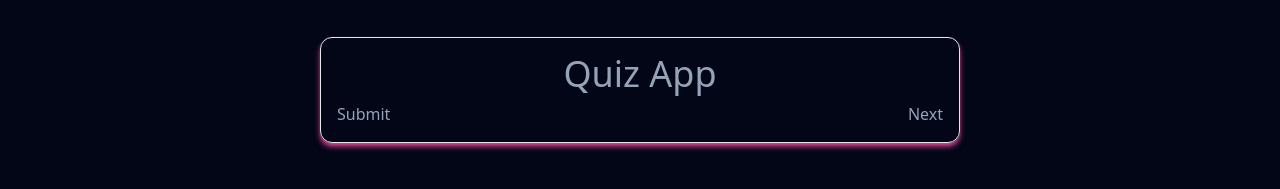
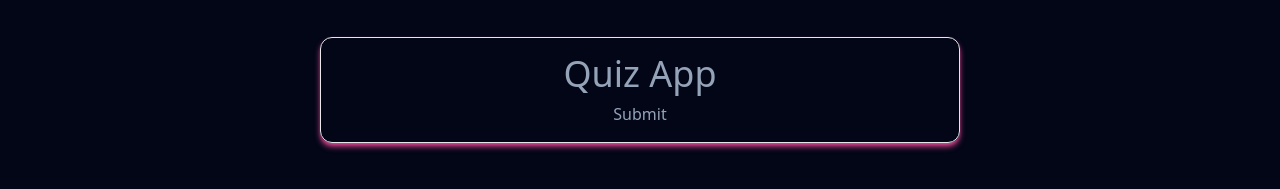
Before and after one commit to bolanpartik/quiz-website, a website: page index.html in a window 1280 px wide. Shown: the part 67-256 px from the top of the page. Drawn offline with nearby package versions, Linux system fonts and the light colour scheme; files that its build step writes are made by us from their sources.

Commit message:
remove next button

```diff
--- a/index.html
+++ b/index.html
@@ -24,9 +24,8 @@
             <p id="question" class="mt-2"></p>
             <div id="options" class="[&>*]:mt-4">
             </div>
-            <div class="flex justify-between" id="button-container">
+            <div class="flex justify-center" id="button-container">
                 <button id="submit-answer" class="button">Submit</button>
-                <button id="next-question" class="button">Next</button>
             </div>
         </div>
     </main>
```
